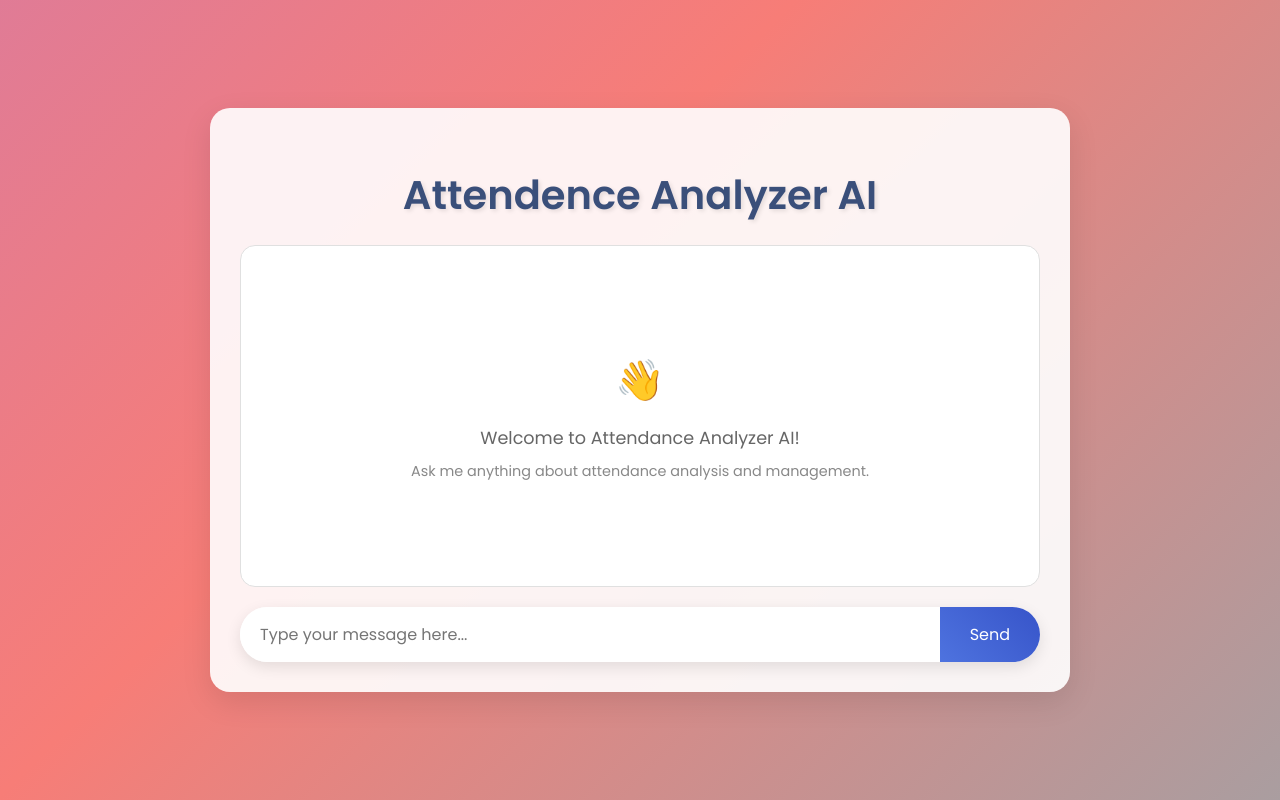
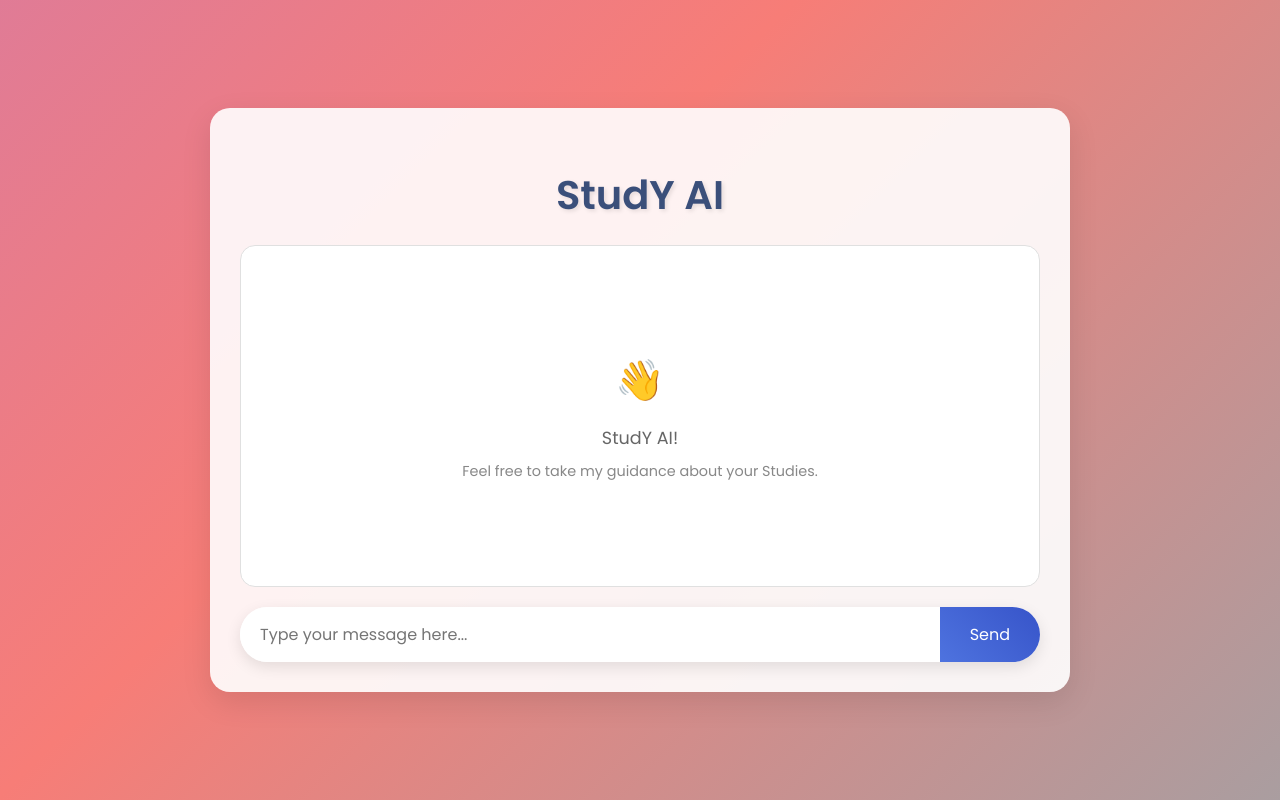
Before and after one commit to Khushal-B/Gemini-Chatbot, a website: page public/chatbot.html in a window 1280 px wide. Drawn offline with Linux system fonts and the light colour scheme.

Commit message:
attendence to study ai

```diff
--- a/public/chatbot.html
+++ b/public/chatbot.html
@@ -175,12 +175,12 @@
 </head>
 <body>
   <div class="chat-container">
-    <h1>Attendence Analyzer AI</h1>
+    <h1>StudY AI</h1>
     <div id="chat-box" class="chat-box">
       <div class="empty-state">
         <div class="empty-state-icon">👋</div>
-        <div class="empty-state-text">Welcome to Attendance Analyzer AI!</div>
-        <div class="empty-state-subtext">Ask me anything about attendance analysis and management.</div>
+        <div class="empty-state-text">StudY AI!</div>
+        <div class="empty-state-subtext">Feel free to take my guidance about your Studies.</div>
       </div>
     </div>
     <div class="input-area">
```
